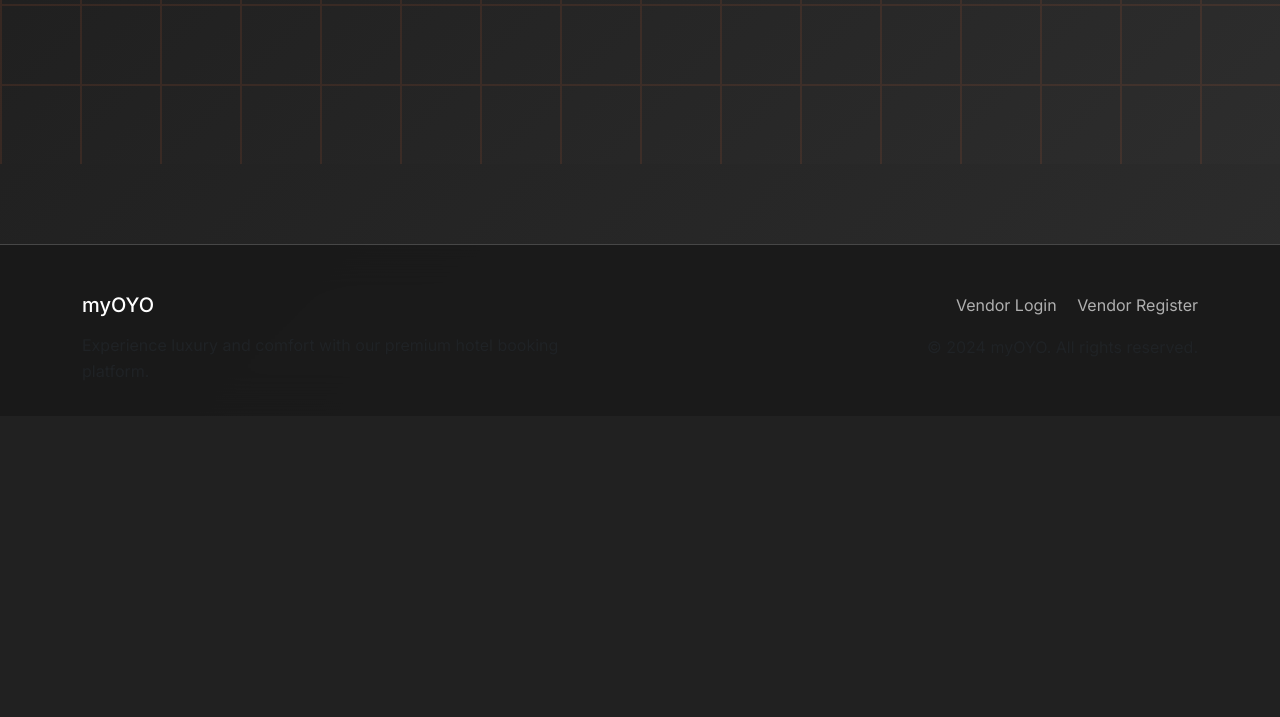
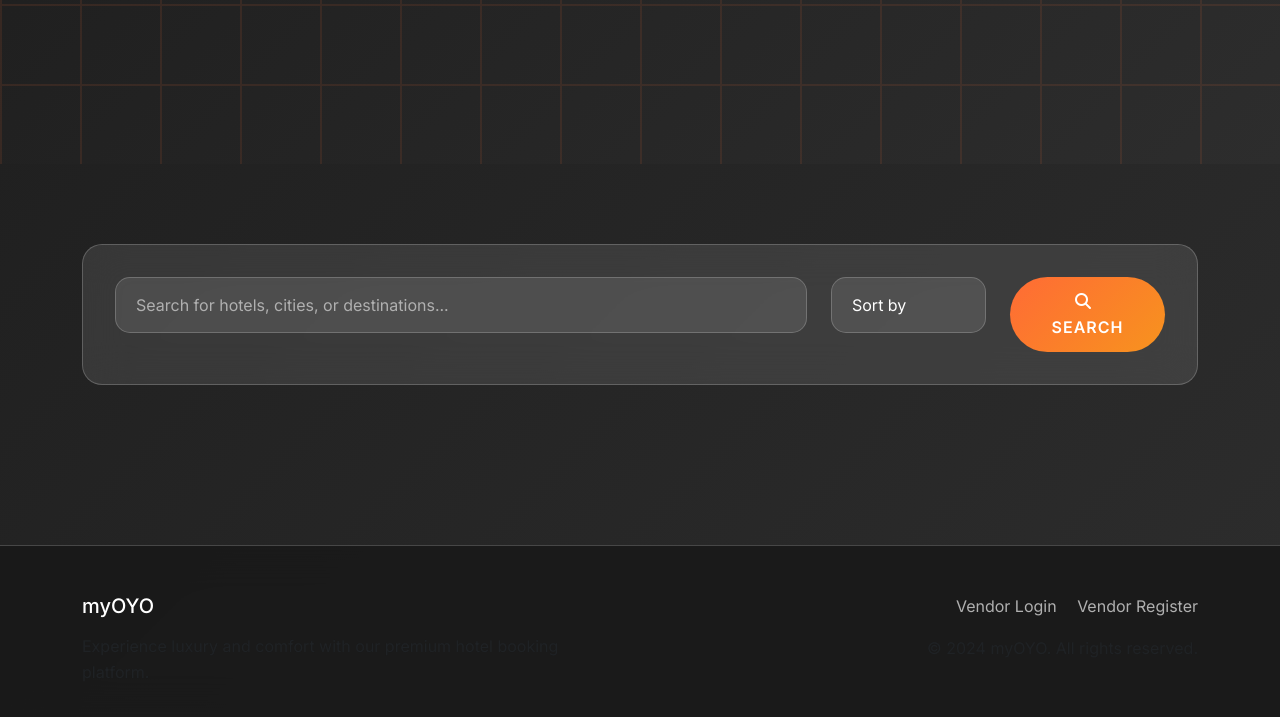
Before and after one commit to BNB2006/Hotel, a Django app: page / in a window 1280 px wide. Shown: the part 725-1442 px from the top of the page. Before the commit the page ends 1042 px from the top, so only its background shows below. Run offline with Django 5.2, Linux system fonts and the light colour scheme.

Commit message:
search seaction

```diff
--- a/my_OYO/home/static/home/css/style.css
+++ b/my_OYO/home/static/home/css/style.css
@@ -70,6 +70,8 @@ body{
   background: linear-gradient(90deg, #ff6b6b, #ee5a24);
   border-radius: 1px;
 }
+
+
 
 
 /*<-----------------------------------------------------------Landing page Styles------------------------------------------------------------> */
@@ -167,6 +169,36 @@ body{
 }
 
 
+/* search section */
+.search-section{
+  background: var(--glass-bg);
+  backdrop-filter: blur(20px);
+  border: 1px solid var(--glass-border);
+  border-radius: 20px;
+  padding: 2rem;
+  margin: 2rem 0;
+}
+
+.search-input{
+  background: rgba(255, 255, 255, 0.1);
+  border: 1px solid var(--glass-border);
+  border-radius: 15px;
+  color: var(--text-primary);
+  padding: 15px 20px;
+  font-size: 1rem;
+}
+
+.search-input::placeholder{
+  color: var(--text-secondary);
+}
+
+.search-input:focus{
+  background: rgba(255, 255, 255, 0.15);
+  border-color: var(--primary-color);
+  box-shadow: 0 0 0 3px rgba(255, 107, 53, 0.1);
+  color: var(--text-primary);
+}
+
 
 /*<-----------------------------------------------------------Footer Styles------------------------------------------------------------> */
 .footer{
--- a/my_OYO/home/templates/index.html
+++ b/my_OYO/home/templates/index.html
@@ -33,4 +33,32 @@
   </div>
  </section>
 
+ <!-- Search Section -->
+<section id="search-section" class="py-5">
+  <div class="container">
+    <div class="search-section fade-in-up">
+      <div class="row">
+        <div class="col-md-8">
+          <input type="text" name="search" class="form-control search-input" placeholder="Search for hotels, cities, or destinations...">
+        </div>
+        <div class="col-md-2">
+          <select class="form-control search-input" name="sort_by">
+            <option value="">Sort by</option>
+            <option value="sort_low">Price: Low to High</option>
+            <option value="sort_high">Price: High to Low</option>
+            <option value="rating">Rating</option>
+            <option value="distance">Distance</option>
+          </select>
+        </div>
+        <div class="col-md-2">
+          <button type="submit" class="btn-primary-custom w-100">
+            <i class="fas fa-search me-2"></i>Search
+          </button>
+        </div>
+      </div>
+    </div>
+  </div>
+</section>
+
+
 {% endblock %}
```
